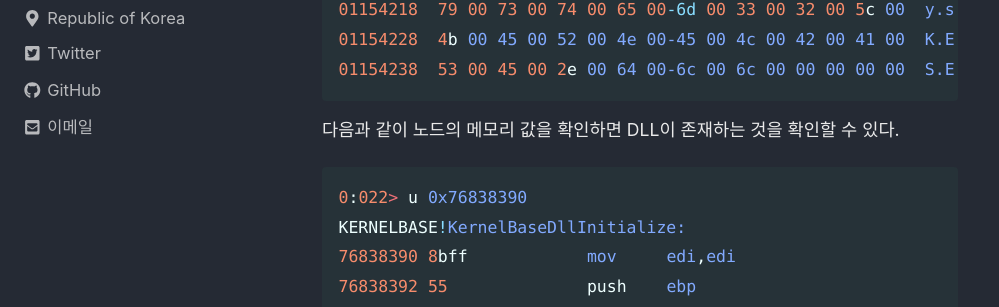
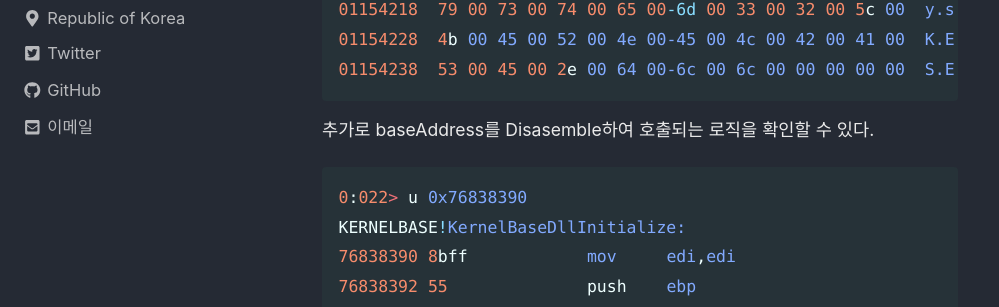
Before and after one commit to t0rchwo0d/t0rchwo0d.github.io, a Jekyll site: the page built from _posts/2019-05-31-Windows-PEB-(Process-Environment-Block).md, in a window 1280 px wide and 900 px high, scrolled down 6424 px. Shown: the part 141-448 px from the top of the window, without its empty margins (0-999 px from the left). Built offline with Jekyll 4.4.1, drawn with Linux system fonts in a browser that asks for light colours; cached includes are drawn as plain includes; nearby versions of some CDN libraries; comment, search, counter and statistics services are not loaded.

Commit message:
Update 2019-05-31-Windows-PEB-(Process-Environment-Block).md

````diff
--- a/_posts/2019-05-31-Windows-PEB-(Process-Environment-Block).md
+++ b/_posts/2019-05-31-Windows-PEB-(Process-Environment-Block).md
@@ -231,7 +231,7 @@ typedef struct _LDR_MODULE {
 01154238  53 00 45 00 2e 00 64 00-6c 00 6c 00 00 00 00 00  S.E...d.l.l.....
 ```
 
-다음과 같이 노드의 메모리 값을 확인하면 DLL이 존재하는 것을 확인할 수 있다.
+추가로 baseAddress를 Disasemble하여 호출되는 로직을 확인할 수 있다.
 
 ```powershell
 0:022> u 0x76838390
````
